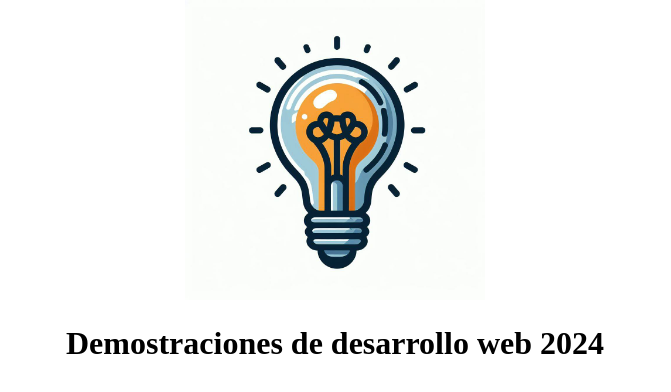
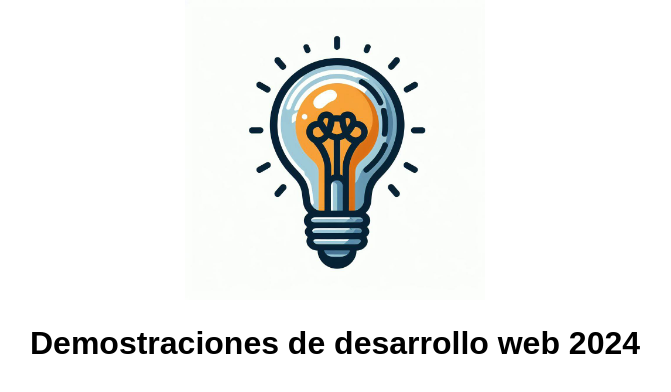
Before and after one commit to UrielVell/practica-foco-js, a plain HTML site: page index.html in a window 1280 px wide. Shown: the whole page, without its empty margins (305-976 px from the left). Drawn offline with Linux system fonts and the light colour scheme.

Commit message:
segundo commit

```diff
--- a/estilos.css
+++ b/estilos.css
@@ -4,6 +4,8 @@ body{
     flex-direction: column;
     margin: 0;
     align-items: center;
+    text-align: center;
+    font-family: Arial, Helvetica, sans-serif;
 }
 .foco{
     width: fit-content;
```
